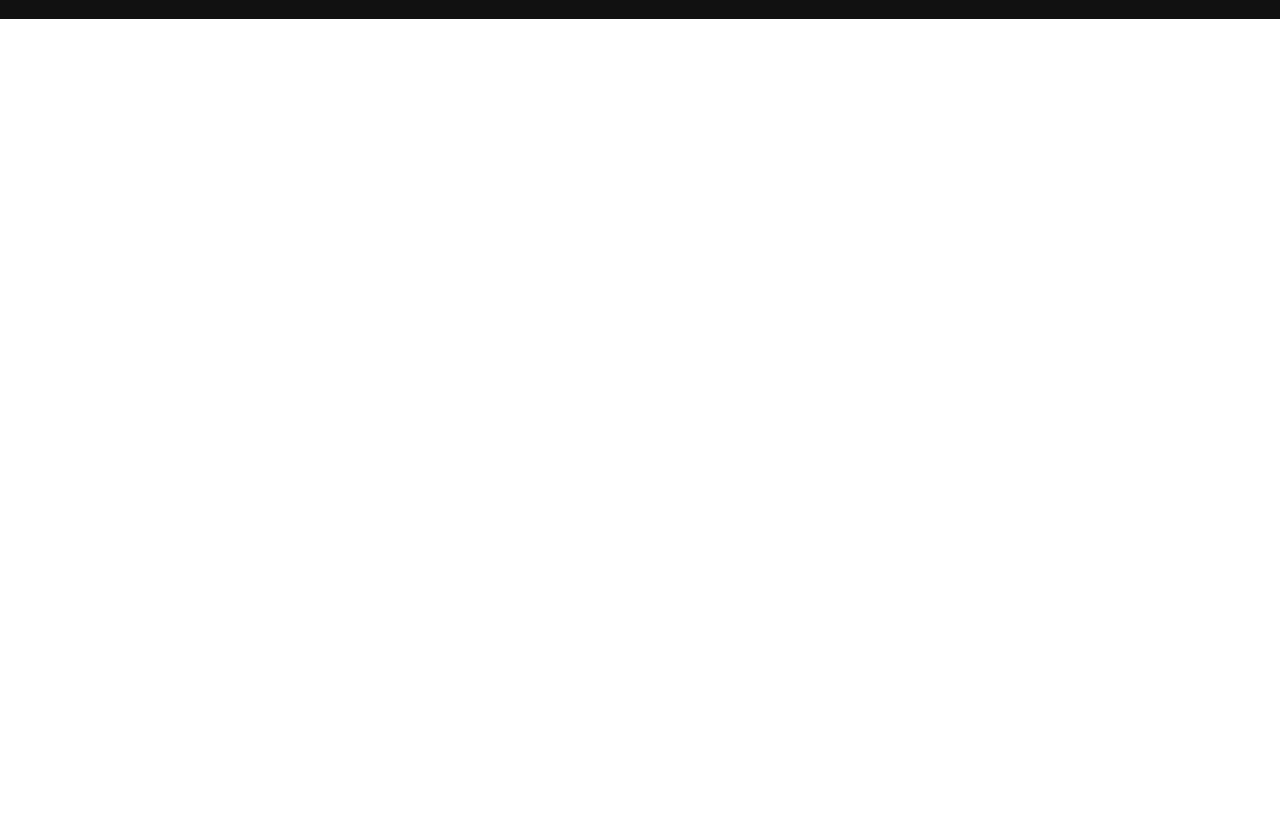
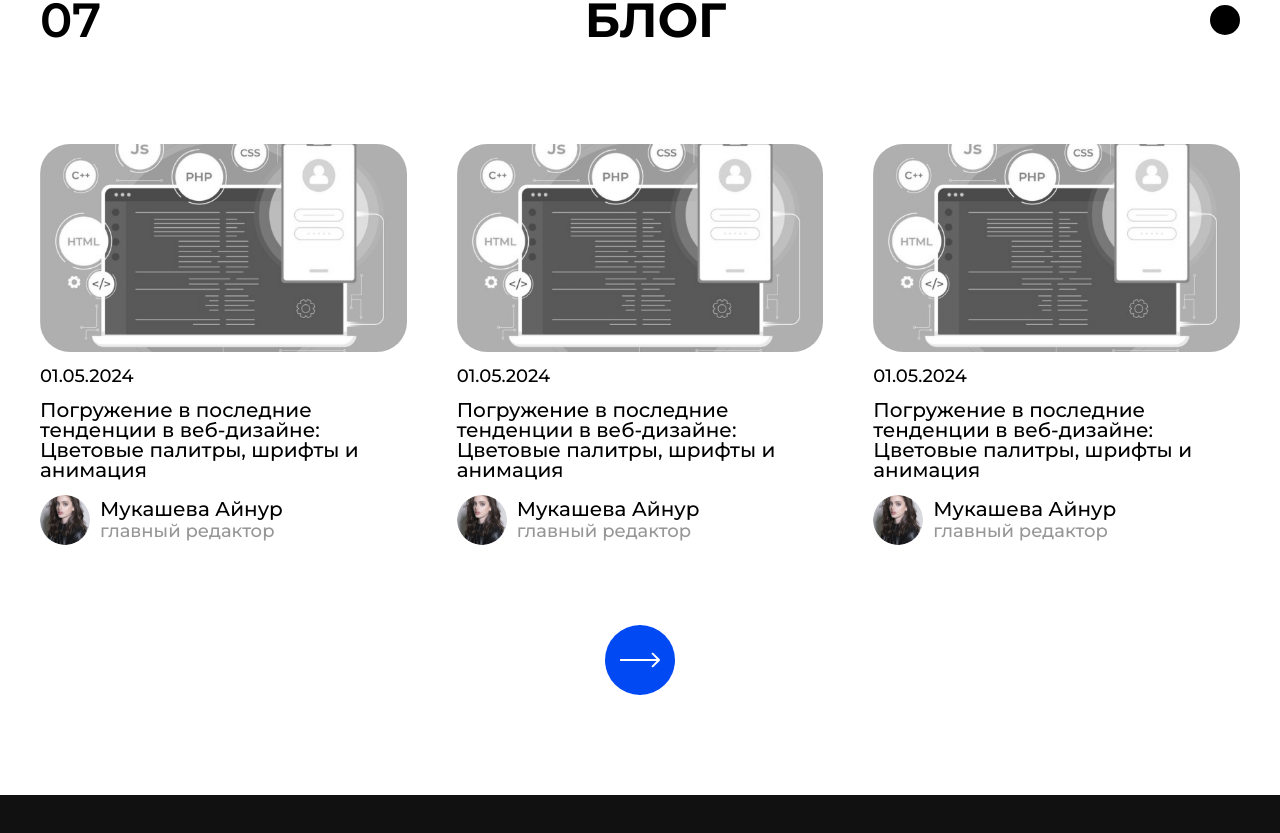
Before and after one commit to Matrasos/webaura, a React (Vite) app: page / in a window 1280 px wide. Shown: the part 6702-7535 px from the top of the page. Before the commit the page ends 6721 px from the top, so only its background shows below. Built offline with nearby package versions, Linux system fonts and the light colour scheme; the HTML template or start-up script is replaced by a standard one.

Commit message:
done: blog

```diff
--- /dev/null
+++ b/src/components/Home/Blog/Blog.jsx
@@ -0,0 +1,49 @@
+import { Link } from "react-router-dom";
+import Divider from "../Divider/Divider";
+import Post from "./Post/Post";
+
+const Blog = () => {
+  let posts = [
+    {
+      src: "/src/assets/blog/post-1.png",
+      data: "01.05.2024",
+      title: "Погружение в последние тенденции в веб-дизайне: Цветовые палитры, шрифты и анимация",
+      avatar: "/src/assets/blog/avatar-1.png",
+      name: "Мукашева Айнур",
+      position: "главный редактор"
+    },
+    {
+      src: "/src/assets/blog/post-1.png",
+      data: "01.05.2024",
+      title: "Погружение в последние тенденции в веб-дизайне: Цветовые палитры, шрифты и анимация",
+      avatar: "/src/assets/blog/avatar-1.png",
+      name: "Мукашева Айнур",
+      position: "главный редактор"
+    },
+    {
+      src: "/src/assets/blog/post-1.png",
+      data: "01.05.2024",
+      title: "Погружение в последние тенденции в веб-дизайне: Цветовые палитры, шрифты и анимация",
+      avatar: "/src/assets/blog/avatar-1.png",
+      name: "Мукашева Айнур",
+      position: "главный редактор"
+    },
+  ];
+  return (
+    <div className="blog">
+      <Divider number='07' text='БЛОГ' />
+      <div className="blog__grid">
+        {posts.map((post, index) => (
+          <Post key={index} {...post} />
+        ))}
+      </div>
+      <Link className="blog__link" to="/blog">
+        <svg width="41" height="16" viewBox="0 0 41 16" fill="none" xmlns="http://www.w3.org/2000/svg">
+          <path d="M39.7199 8.70711C40.1104 8.31658 40.1104 7.68342 39.7199 7.29289L33.356 0.928932C32.9654 0.538408 32.3323 0.538408 31.9417 0.928932C31.5512 1.31946 31.5512 1.95262 31.9417 2.34315L37.5986 8L31.9417 13.6569C31.5512 14.0474 31.5512 14.6805 31.9417 15.0711C32.3323 15.4616 32.9654 15.4616 33.356 15.0711L39.7199 8.70711ZM0 9L39.0128 9V7L0 7L0 9Z" fill="white" />
+        </svg>
+      </Link>
+    </div>
+  );
+}
+
+export default Blog;
--- /dev/null
+++ b/src/components/Home/Blog/Post/Post.jsx
@@ -0,0 +1,18 @@
+const Post = ({ src, data, title, avatar, name, position, }) => {
+  return (
+    <div className="blog__post">
+      <img className="post-image" src={src} alt="AuraWeb post" />
+      <p className="blog__post-data">{data}</p>
+      <h4>{title}</h4>
+      <div className="blog__post-author">
+        <img className="blog__post-avatar" src={avatar} alt="AuraWeb post author" />
+        <div>
+          <h5>{name}</h5>
+          <p>{position}</p>
+        </div>
+      </div>
+    </div>
+  );
+}
+
+export default Post;
--- a/src/components/Home/Home.jsx
+++ b/src/components/Home/Home.jsx
@@ -6,6 +6,7 @@ import Team from "./Team/Team";
 import About from "./About/About";
 import Reviews from "./Reviews/Reviews";
 import Technologies from "./Technologies/Technologies";
+import Blog from "./Blog/Blog";
 
 const Home = () => {
 
@@ -46,6 +47,7 @@ const Home = () => {
           <About />
           <Reviews />
           <Technologies />
+          <Blog />
         </div>
       </main>
     </div>
--- a/src/scss/pages/_home.scss
+++ b/src/scss/pages/_home.scss
@@ -1026,4 +1026,154 @@
       }
     }
   }
+
+  .blog {
+    &__grid {
+      margin-top: 100px;
+      display: grid;
+      grid-template-columns: repeat(3, 1fr);
+      gap: 50px;
+
+      @media screen and (max-width: 1024px) {
+        grid-template-columns: repeat(2, 1fr);
+      }
+      @media screen and (max-width: 768px) {
+        grid-template-columns: repeat(1, 1fr);
+      }
+    }
+    &__post {
+      cursor: pointer;
+      width: 100%;
+      display: flex;
+      flex-direction: column;
+      gap: 15px;
+      transition: 0.4s linear;
+
+      &:hover {
+        .blog__post-data,
+        h4 {
+          color: $blue;
+        }
+
+        img {
+          filter: grayscale(0%);
+        }
+      }
+
+      @media screen and (max-width: 768px) {
+        gap: 8px;
+      }
+
+      .post-image {
+        transition: 0.2s linear;
+        filter: grayscale(100%);
+        max-width: 100%;
+        border-radius: 30px;
+        overflow: hidden;
+
+        @media screen and (max-width: 768px) {
+          border-radius: 15px;
+        }
+      }
+
+      &-data {
+        font-weight: 500;
+        font-size: 18px;
+
+        @media screen and (max-width: 997px) {
+          font-size: 16px;
+        }
+      }
+
+      h4 {
+        font-weight: 500;
+        font-size: 20px;
+
+        @media screen and (max-width: 997px) {
+          font-size: 16px;
+        }
+
+        @media screen and (max-width: 768px) {
+          font-size: 14px;
+        }
+      }
+
+      &-author {
+        display: flex;
+        align-items: center;
+        gap: 10px;
+
+        img {
+          width: 50px;
+          height: 50px;
+          border-radius: 50%;
+          overflow: hidden;
+
+          @media screen and (max-width: 997px) {
+            width: 40px;
+            height: 40px;
+          }
+
+          @media screen and (max-width: 580px) {
+            width: 30px;
+            height: 30px;
+          }
+        }
+
+        div {
+          display: flex;
+          flex-direction: column;
+          gap: 3px;
+
+          h5 {
+            font-weight: 500;
+            font-size: 20px;
+
+            @media screen and (max-width: 997px) {
+              font-size: 16px;
+            }
+
+            @media screen and (max-width: 768px) {
+              font-size: 14px;
+            }
+          }
+          p {
+            color: #969696;
+            font-weight: 500;
+            font-size: 18px;
+
+            @media screen and (max-width: 997px) {
+              font-size: 16px;
+            }
+
+            @media screen and (max-width: 768px) {
+              font-size: 14px;
+            }
+          }
+        }
+      }
+    }
+    &__link {
+      @media screen and (max-width: 768px) {
+        margin-top: 40px;
+        width: 40px;
+        height: 40px;
+      }
+
+      margin: 0 auto;
+      margin-top: 80px;
+      width: fit-content;
+      width: 70px;
+      height: 70px;
+      background-color: $blue;
+      border-radius: 50%;
+      display: flex;
+      align-items: center;
+      justify-content: center;
+
+      svg {
+        width: 70%;
+      }
+    }
+  }
 }
```
Also changed, not shown: src/assets/blog/avatar-1.png (added), src/assets/blog/post-1.png (added).
